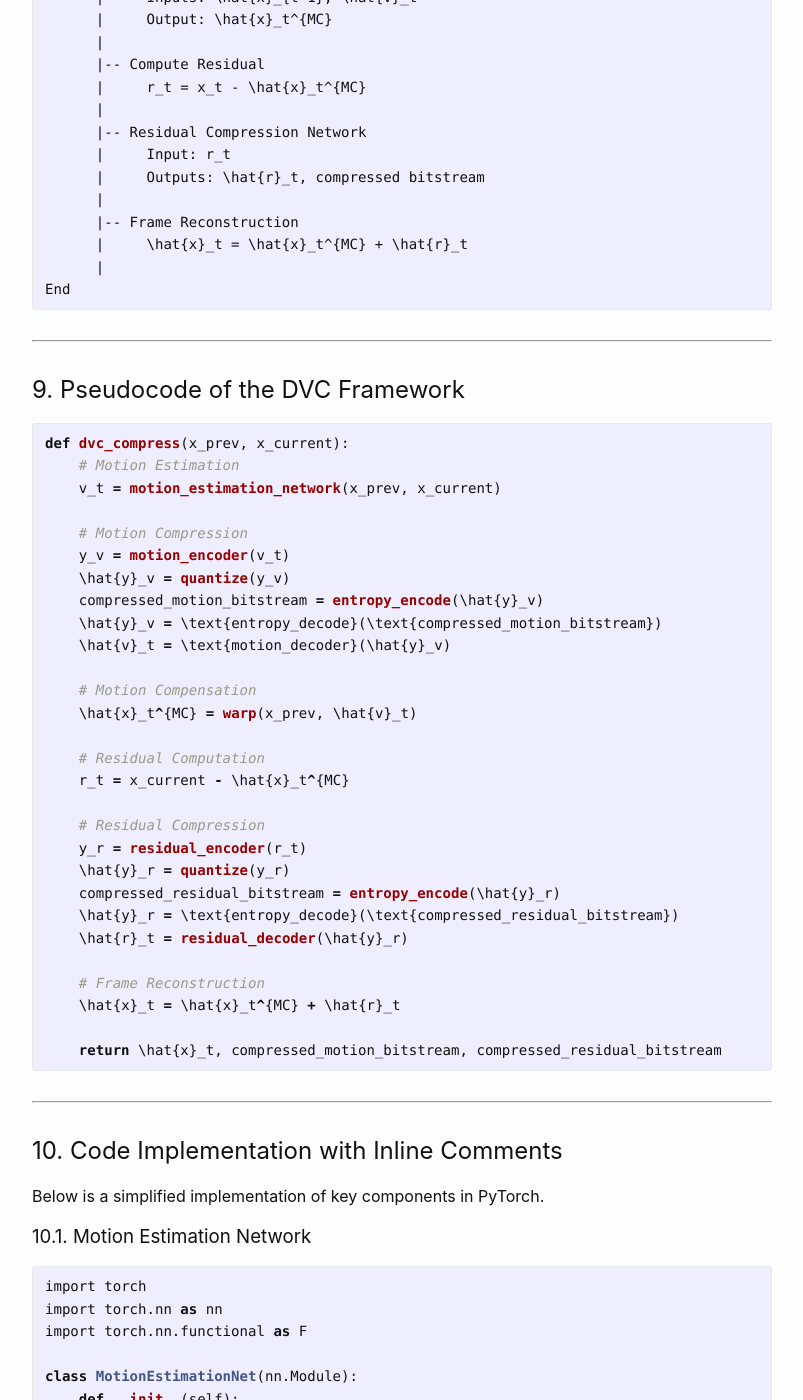
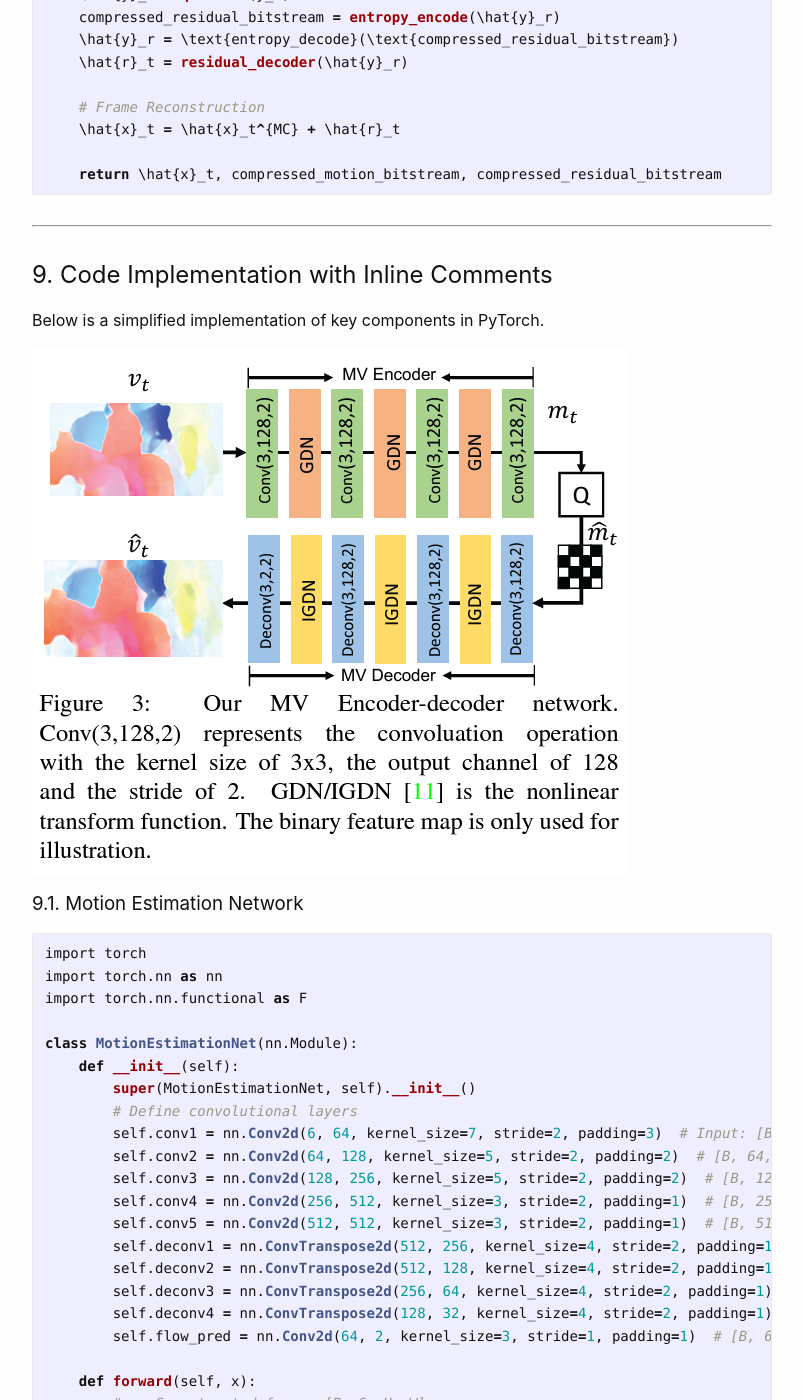
Before and after one commit to panaali/mseyfi.github.io, a Jekyll site: the page built from posts/DVC.md, in a window 1280 px wide and 1400 px high, scrolled down 7179 px. Shown: the whole window, without its empty margins (238-1041 px from the left). Built offline with Jekyll 4.4.1, drawn with Linux system fonts in a browser that asks for light colours; our own code applies the rules of GitHub Pages for plain Markdown files; some of the changed text lies outside the part shown.

Commit message:
Update DVC.md

````diff
--- a/posts/DVC.md
+++ b/posts/DVC.md
@@ -84,7 +84,7 @@ In this tutorial, we will focus on the **DVC framework** due to its comprehensiv
 
 ### 3.1. Problem Formulation
 
-Given a sequence of frames $$\{x_1, x_2, ..., x_T$$, the goal is to compress each frame $$x_t$$ using information from previous frames.
+Given a sequence of frames $$\{x_1, x_2, ..., x_T\}$$, the goal is to compress each frame $$x_t$$ using information from previous frames.
 
 **Compression Pipeline**:
 
@@ -170,7 +170,7 @@ $$
 
 ### 5.1. Ground Truth Creation
 
-- **Input**: Video sequences $$\{x_1, x_2, ..., x_T$$.
+- **Input**: Video sequences $$\{x_1, x_2, ..., x_T\}$$.
 - **Ground Truth**: The original frames $$x_t$$ serve as ground truth for reconstruction.
 - **Supervision**: Minimize the difference between $$x_t$$ and reconstructed $$\hat{x}_t$$.
 
@@ -223,15 +223,10 @@ $$
 
 ---
 
-## 7. Model Architecture Visualization
-
-![DVC Framework](../images/flownet.png)
-![DVC Framework](../images/motionCompNet.png)
-
 
 ---
 
-## 8. Flowchart of the DVC Framework
+## 7. Flowchart of the DVC Framework
 
 ```
 Start
@@ -300,11 +295,13 @@ def dvc_compress(x_prev, x_current):
 
 ---
 
-## 10. Code Implementation with Inline Comments
+## 9. Code Implementation with Inline Comments
 
 Below is a simplified implementation of key components in PyTorch.
 
-### 10.1. Motion Estimation Network
+![DVC Framework](../images/flownet.png)
+
+### 9.1. Motion Estimation Network
 
 ```python
 import torch
@@ -347,8 +344,9 @@ class MotionEstimationNet(nn.Module):
         flow_upsampled = F.interpolate(flow, scale_factor=2, mode='bilinear', align_corners=False)  # [B, 2, H, W]
         return flow_upsampled  # Optical flow [B, 2, H, W]
 ```
+![DVC Framework](../images/motionCompNet.png)
 
-### 10.2. Motion Compression Network
+### 9.2. Motion Compression Network
 
 ```python
 class MotionCompressor(nn.Module):
@@ -381,7 +379,7 @@ class MotionCompressor(nn.Module):
         return \hat{v}_t
 ```
 
-### 10.3. Motion Compensation (Warping Function)
+### 9.3. Motion Compensation (Warping Function)
 
 ```python
 def warp(x_prev, flow):
@@ -405,7 +403,7 @@ def warp(x_prev, flow):
     return x_t_MC  # Warped frame [B, C, H, W]
 ```
 
-### 10.4. Residual Compression Network
+### 9.4. Residual Compression Network
 
 ```python
 class ResidualCompressor(nn.Module):
@@ -438,7 +436,7 @@ class ResidualCompressor(nn.Module):
         return \hat{r}_t
 ```
 
-### 10.5. Overall Compression Function
+### 9.5. Overall Compression Function
 
 ```python
 def compress_frame(x_prev, x_current):
@@ -467,7 +465,7 @@ def compress_frame(x_prev, x_current):
     return \hat{x}_t
 ```
 
-### 10.6. Loss Function Implementation
+### 9.6. Loss Function Implementation
 
 ```python
 def compute_loss(x_current, \hat{x}_t, y_v, y_r, entropy_models):
````
Also changed, not shown: other parts of posts/DVC.md (+3 -3 lines).
